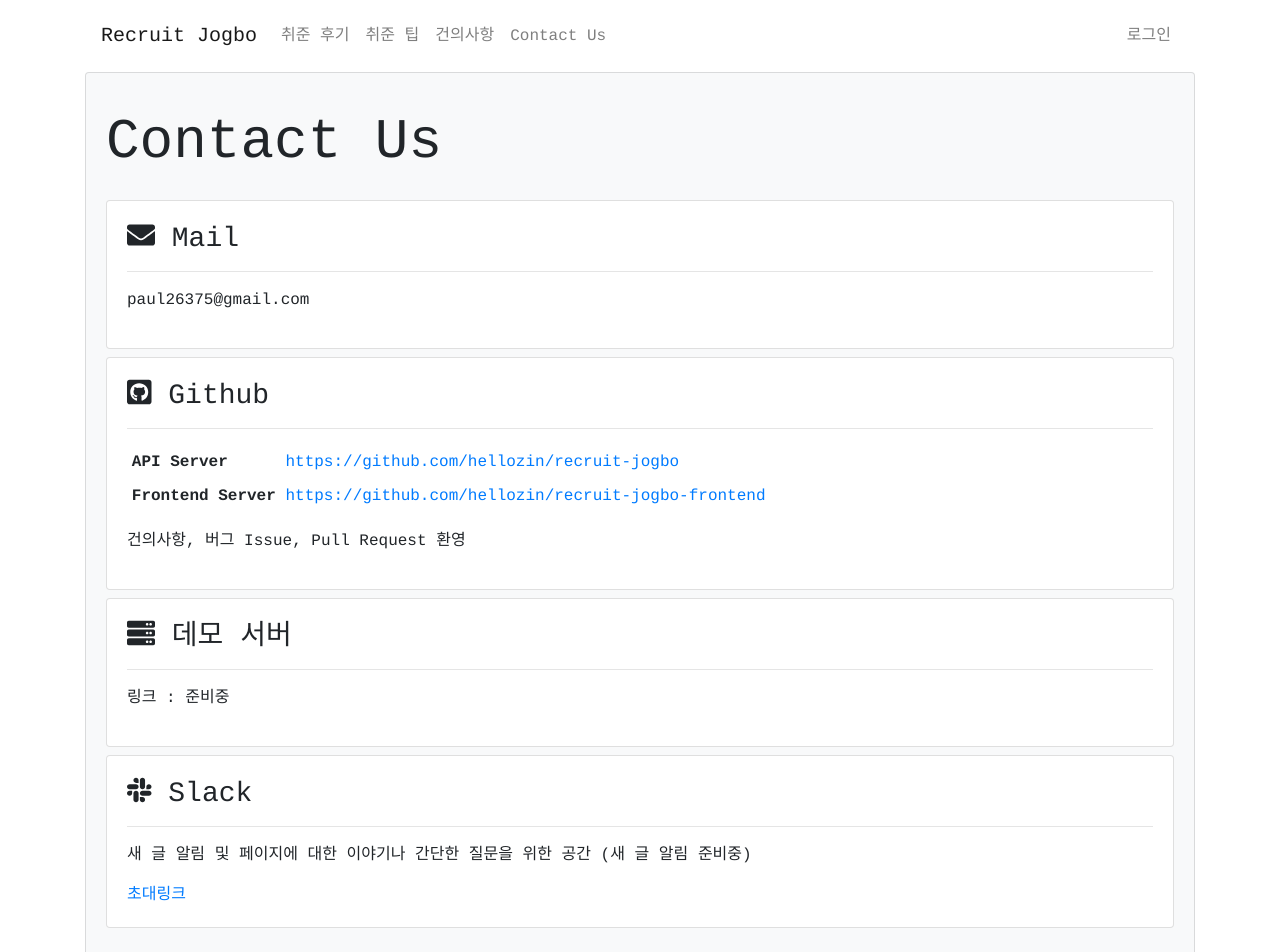
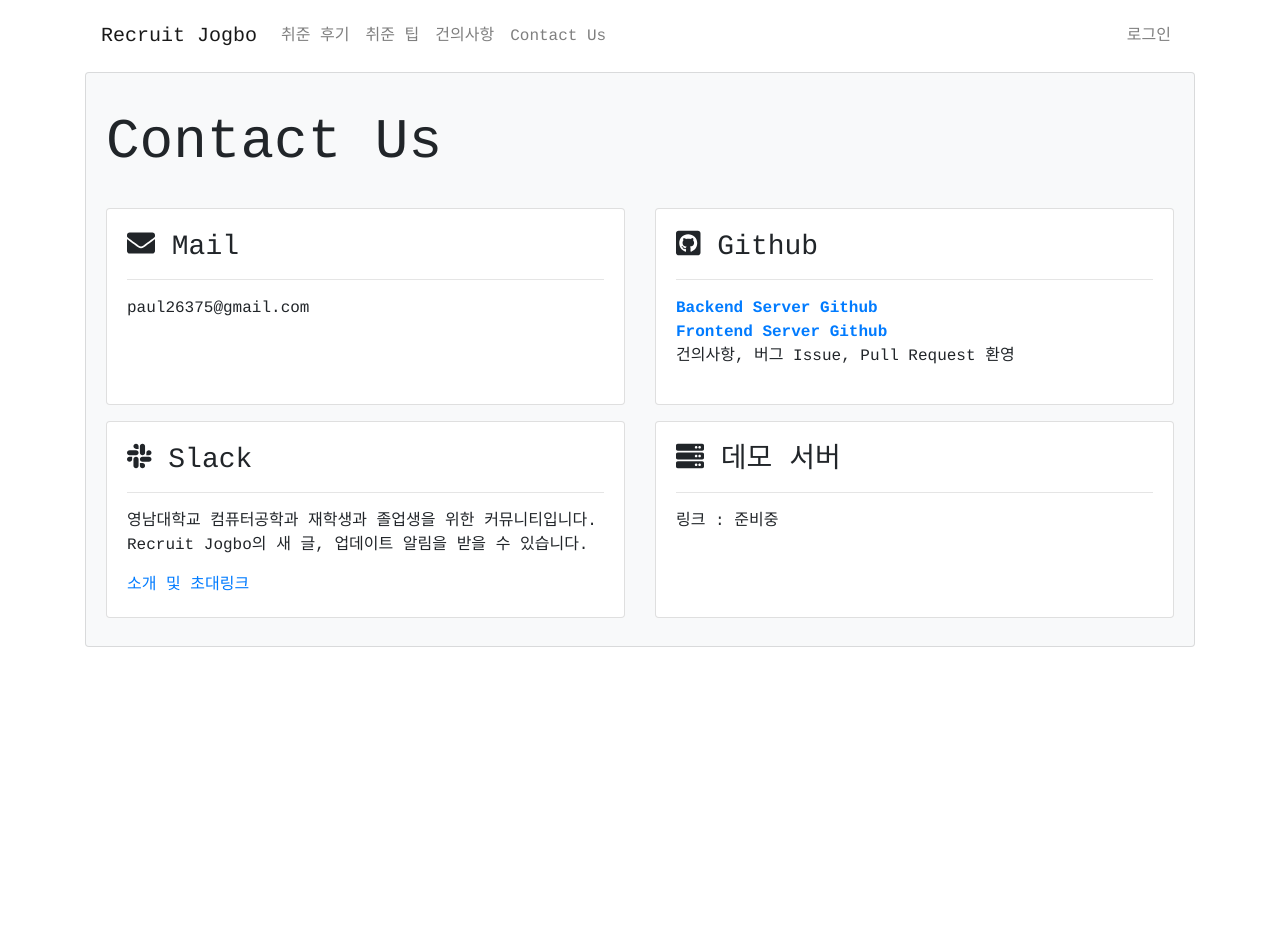
Before and after one commit to hellozin/recruit-jogbo-frontend, a Vue app: page /contact in a window 1280 px wide. Shown: the top 952 px of the page. After the commit the page ends 800 px from the top, so only its background shows below. Built offline with nearby package versions, Linux system fonts and the light colour scheme; no server answers; a web font is replaced by a local one; what vue-disqus would draw is missing.

Commit message:
내용 및 배열 변경

```diff
--- a/src/views/Contact.vue
+++ b/src/views/Contact.vue
@@ -3,6 +3,7 @@
     <b-card-text style="white-space: pre-line">
       <h3 class="display-4 py-3">Contact Us</h3>
 
+      <b-card-group deck>
         <b-card class="my-2">
           <h3><font-awesome-icon icon="envelope"></font-awesome-icon> Mail</h3>
           <hr>
@@ -12,17 +13,18 @@
         <b-card class="my-2">
           <h3><font-awesome-icon :icon="['fab','github-square']"></font-awesome-icon> Github</h3>
           <hr>
-        <table class="table table-sm table-borderless w-auto">
-          <tr>
-            <td class="font-weight-bold">API Server</td>
-            <td><b-link href="https://github.com/hellozin/recruit-jogbo">https://github.com/hellozin/recruit-jogbo</b-link></td>
-          </tr>
-          <tr>
-            <td class="font-weight-bold">Frontend Server</td>
-            <td><b-link href="https://github.com/hellozin/recruit-jogbo-frontend">https://github.com/hellozin/recruit-jogbo-frontend</b-link></td>
-          </tr>
-        </table>
+          <strong><b-link href="https://github.com/hellozin/recruit-jogbo">Backend Server Github</b-link></strong><br />
+          <strong><b-link href="https://github.com/hellozin/recruit-jogbo-frontend">Frontend Server Github</b-link></strong>
           <p>건의사항, 버그 Issue, Pull Request 환영</p>
+        </b-card>
+      </b-card-group>
+
+      <b-card-group deck>
+        <b-card class="my-2">
+          <h3><font-awesome-icon :icon="['fab','slack']"></font-awesome-icon> Slack</h3>
+          <hr>
+          <p>영남대학교 컴퓨터공학과 재학생과 졸업생을 위한 커뮤니티입니다. Recruit Jogbo의 새 글, 업데이트 알림을 받을 수 있습니다.</p>
+          <b-link href="https://join.slack.com/t/yuce-community/shared_invite/enQtODYwOTE3MTUwMzA2LTQ0Y2Q0OGMwNDNlMzRmMDVmNjE2YmViMDMzNzg3NjNmZDU4YzlkYWJhMGVlMTkwYjY3NjdhMjQzZmNiMTcwOGQ">소개 및 초대링크</b-link>
         </b-card>
 
         <b-card class="my-2">
@@ -30,13 +32,9 @@
           <hr>
           <p>링크 : 준비중</p>
         </b-card>
+      </b-card-group>
 
-      <b-card class="my-2">
-        <h3><font-awesome-icon :icon="['fab','slack']"></font-awesome-icon> Slack</h3>
-        <hr>
-        <p>새 글 알림 및 페이지에 대한 이야기나 간단한 질문을 위한 공간 (새 글 알림 준비중)</p>
-        <b-link href="https://join.slack.com/t/yuce-community/shared_invite/enQtODU1MDU5Mjc4OTI4LWVhNTBlMDMzZWQ1ZGI1YThmZmI2MGY1MDIyNTNjNWY4MDE3ZTI5ZWU4OGNmYTA5MGY1MzE2MWQ0ZjYyOWIyMDU">초대링크</b-link>
-      </b-card>
+
     </b-card-text>
   </b-card>
 </template>
```
Lines whose indentation alone changed are shown as unchanged.
